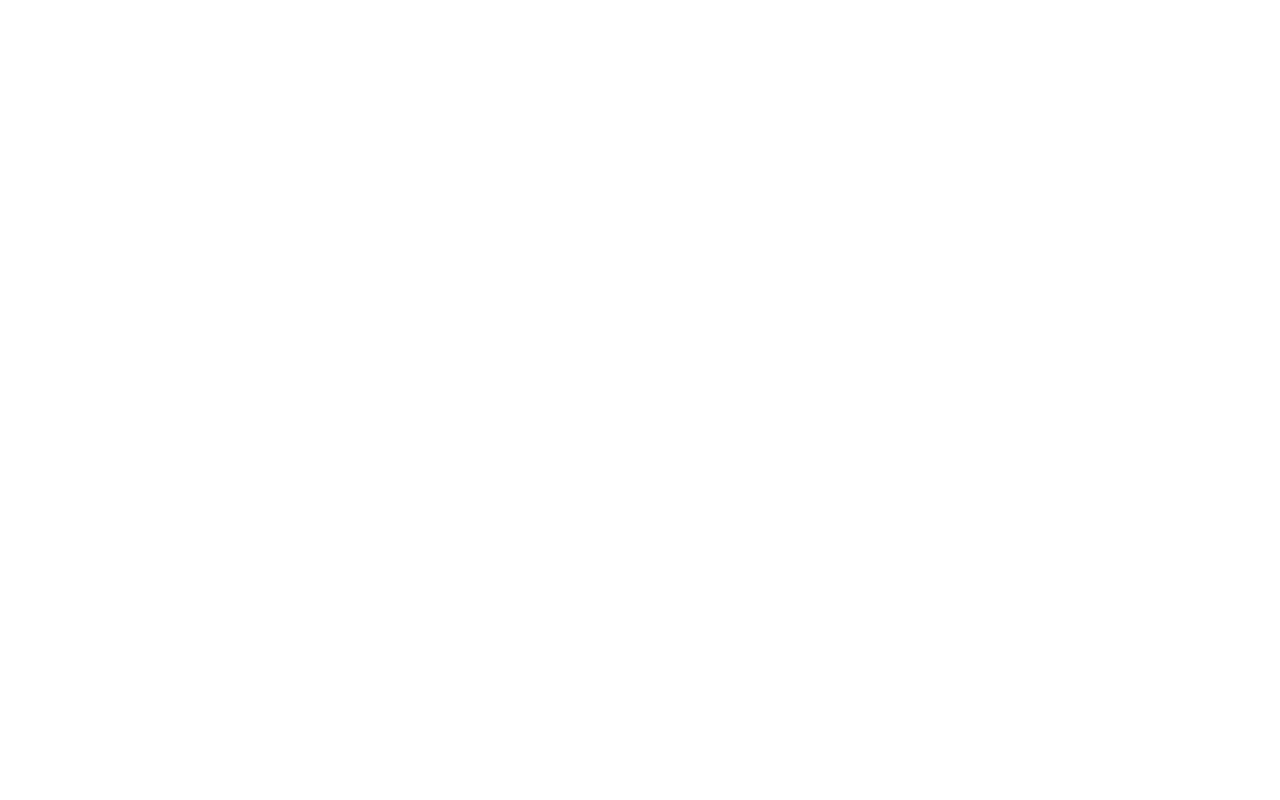
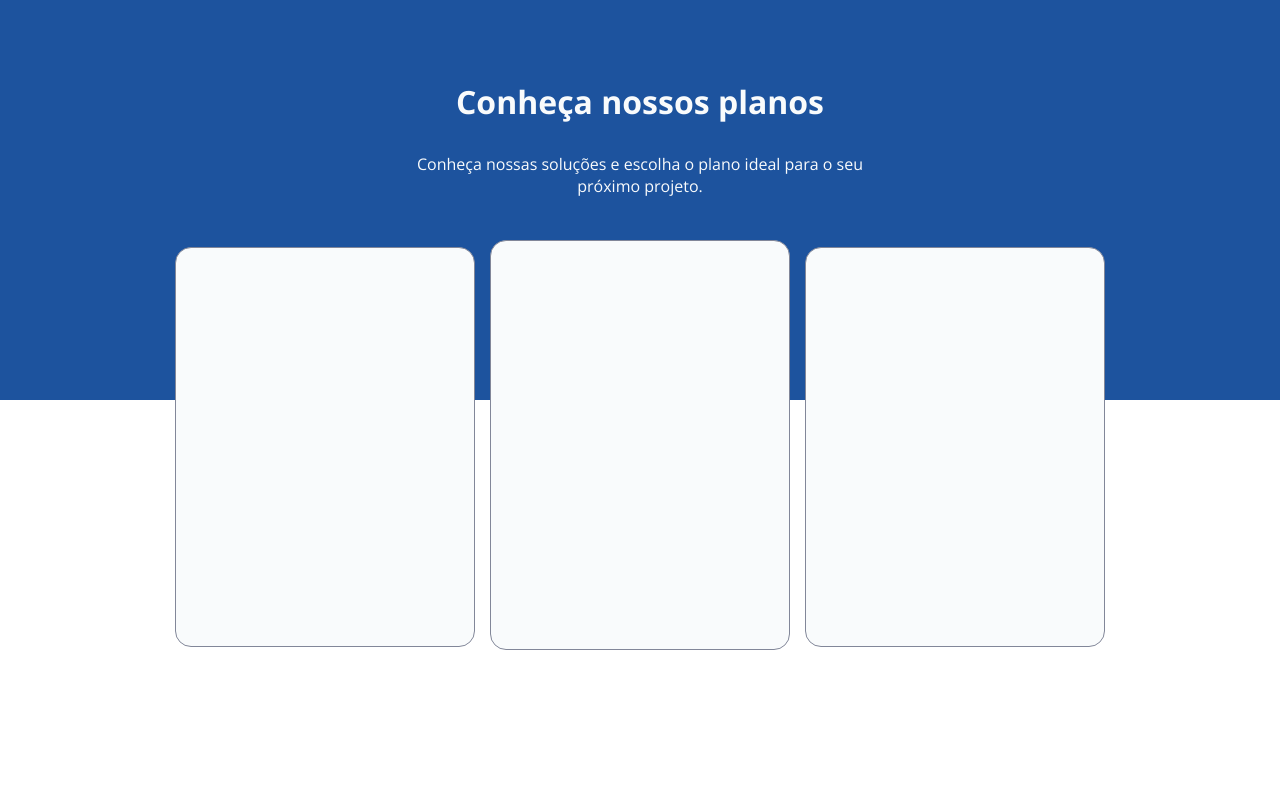
Before and after one commit to MatheusAlexandre28/challenge-Pricing-Table, a plain HTML site: page index.html in a window 1280 px wide. Drawn offline with nearby package versions, Linux system fonts and the light colour scheme.

Commit message:
Inicio index and style
fiz meu index e style.

```diff
--- a/index.html
+++ b/index.html
@@ -8,6 +8,23 @@
   <title>Princing Table</title>
 </head>
 <body>
+  <header>
+    <h1 class="title">Conheça nossos planos</h1>
+    <p class="subtitle">Conheça nossas soluções e escolha o plano ideal para o seu </p>
+    <p class="subSubTitle">próximo projeto.</p>
+  </header>
+  <main>
+    <div class="container">
+      <div class="box-free">
 
+      </div>
+      <div class="box-basic">
+
+      </div>
+      <div class="box-professional">
+
+      </div>
+    </div>
+  </main>
 </body>
 </html>
--- a/style.css
+++ b/style.css
@@ -0,0 +1,82 @@
+@import url('https://fonts.googleapis.com/css2?family=Open+Sans:wght@400;600;700&display=swap');
+
+:root {
+  --yellow: #ffcc29;
+  --blue: #1d539e;
+  --gray: #828799;
+  --page-background: #f9fbfc;
+}
+
+* {
+  margin: 0;
+  padding: 0;
+  box-sizing: border-box;
+  font-family: 'Open Sans', sans-serif;
+}
+
+header {
+  position: absolute;
+  background: #1d539e;
+  height: 50%;
+  width: 100%;
+  z-index: 0;
+
+  display: flex;
+  flex-direction: column;
+  align-items: center;
+}
+
+.title {
+  color: #f9fbfc;
+  margin: 80px;
+  font-weight: 700;
+  font-size: 2rem;
+}
+
+.subtitle {
+  color: #f9fbfc;
+  margin-top: -50px;
+}
+
+.subSubTitle {
+  color: #f9fbfc;
+}
+
+.container {
+  position: absolute;
+  z-index: 1;
+
+  height: 70%;
+  width: 100%;
+  bottom: 0;
+
+  display: flex;
+  justify-content: center;
+  gap: 15px;
+}
+
+.box-free {
+  height: 400px;
+  width: 300px;
+  background: #f9fbfc;
+  border-radius: 1rem;
+  border: 1px solid #828799;
+  margin-top: 7px;
+}
+
+.box-basic {
+  height: 410px;
+  width: 300px;
+  background: #f9fbfc;
+  border-radius: 1rem;
+  border: 1px solid #828799;
+}
+
+.box-professional {
+  height: 400px;
+  width: 300px;
+  background: #f9fbfc;
+  border-radius: 1rem;
+  border: 1px solid #828799;
+  margin-top: 7px;
+}
```
Also changed, not shown: assets/check.svg (added).
